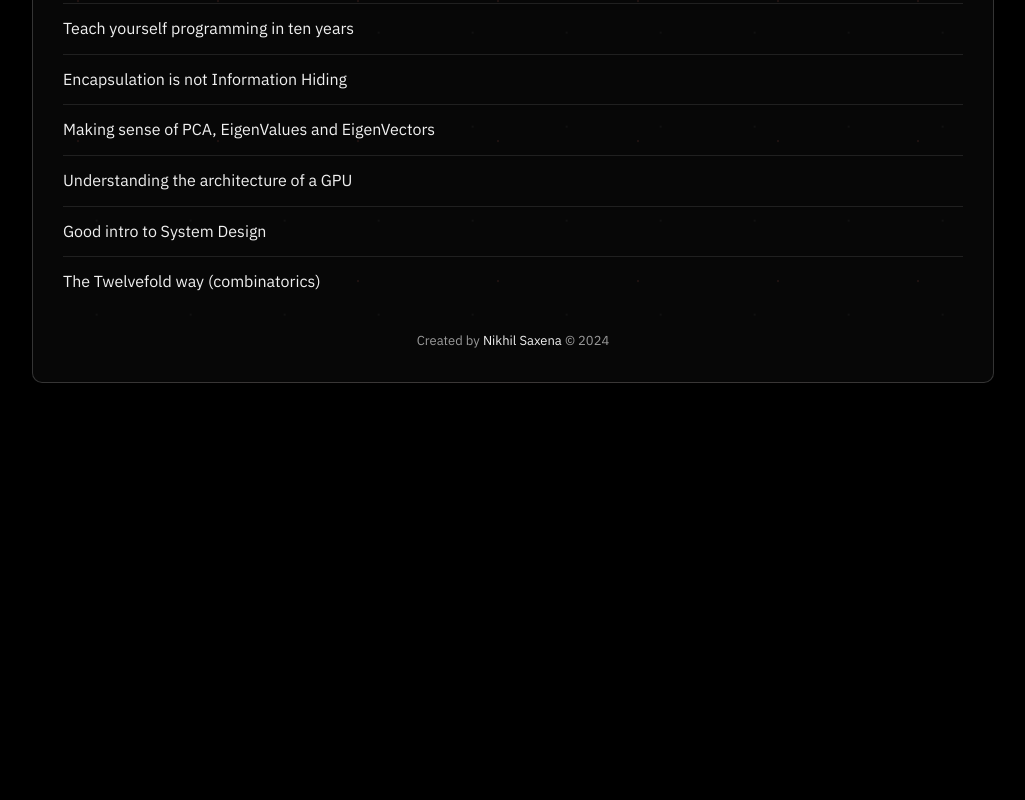
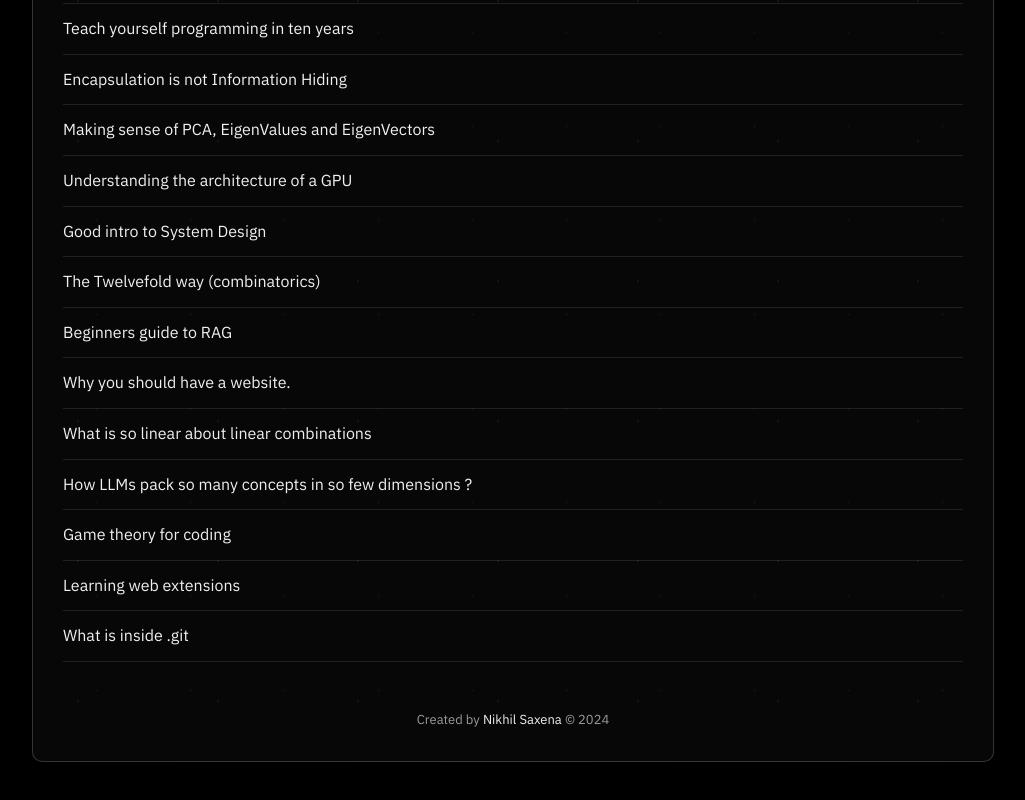
Before and after one commit to nikhilsaxena835/nikhilsaxena835.github.io, a plain HTML site: page ref_list.html in a window 1280 px wide. Shown: the part 824-1624 px from the top of the page, without its empty margins (127-1152 px from the left). Before the commit the page ends 1247 px from the top, so only its background shows below. Drawn offline with Linux system fonts and the light colour scheme.

Commit message:
Updated the list

```diff
--- a/ref_list.html
+++ b/ref_list.html
@@ -209,6 +209,21 @@
 
             <li><a href="https://en.wikipedia.org/wiki/Twelvefold_way" target="_blank">The Twelvefold way (combinatorics)</a></li>
 
+            <li><a href="https://dev.to/egepakten/what-is-rag-a-beginners-guide-to-retrieval-augmented-generation-with-a-full-pipeline-walkthrough-3djm" target="_blank">Beginners guide to RAG</a></li>
+
+            <li><a href="https://localghost.dev/blog/this-page-is-under-construction/" target="_blank">Why you should have a website.</a></li>
+
+            <li><a href="https://math.stackexchange.com/questions/2835474/what-is-so-linear-about-linear-combination" target="_blank">What is so linear about linear combinations</a></li>
+
+            <li><a href="https://nickyoder.com/johnson-lindenstrauss/" target="_blank">How LLMs pack so many concepts in so few dimensions ?</a></li>
+
+            <li><a href="https://dilipkumar.medium.com/game-theory-for-coding-440643d74e04" target="_blank">Game theory for coding</a></li>
+
+            <li><a href="https://chenhuijing.com/blog/learning-web-extensions/" target="_blank">Learning web extensions</a></li>
+
+            <li><a href="https://blog.meain.io/2023/what-is-in-dot-git/" target="_blank">What is inside .git</a></li>
+            <li><a href="" target="_blank"></a></li>
+
         </ul>
         <div class="footer">
             Created by <a href="#">Nikhil Saxena</a> &copy; 2024
```
Also changed, not shown: index.html (+1 -1 lines).
